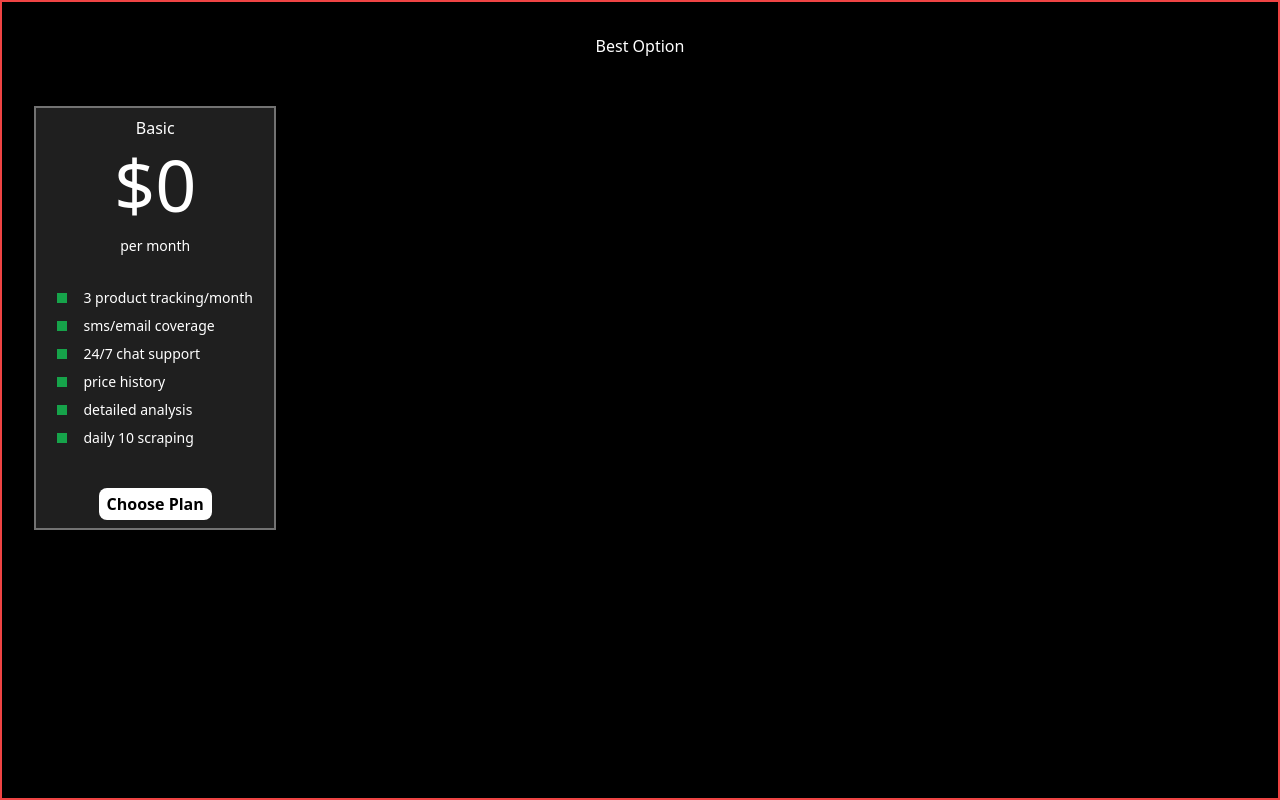
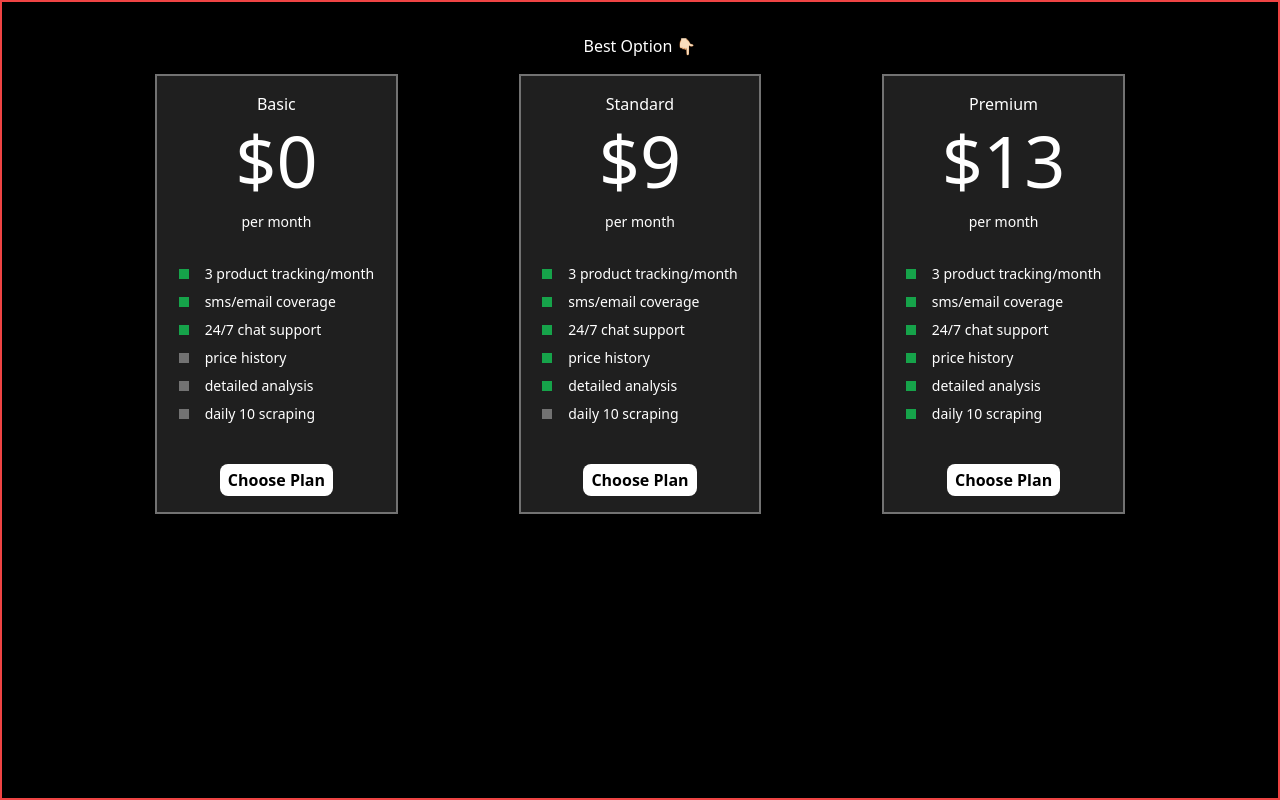
Before and after one commit to DeveloperAromal/PriceHwak, a Next.js app: page /pricing in a window 1280 px wide. Built offline with nearby package versions, Linux system fonts and the light colour scheme.

Commit message:
passed array object

```diff
--- a/app/components/Pricing.tsx
+++ b/app/components/Pricing.tsx
@@ -2,52 +2,76 @@ import React from 'react'
 import Button from './includes/Button'
 
 const Pricing = () => {
+  const pricingCards = [
+    {
+        name: "Basic",
+        price: "$0",
+        timeframe: "per month",
+        features: [
+            { feature: "3 product tracking/month", available: true },
+            { feature: "sms/email coverage", available: true },
+            { feature: "24/7 chat support", available: true },
+            { feature: "price history", available: false },
+            { feature: "detailed analysis", available: false },
+            { feature: "daily 10 scraping", available: false }
+        ]
+    },
+    {
+        name: "Standard",
+        price: "$9",
+        timeframe: "per month",
+        features: [
+            { feature: "3 product tracking/month", available: true },
+            { feature: "sms/email coverage", available: true },
+            { feature: "24/7 chat support", available: true },
+            { feature: "price history", available: true },
+            { feature: "detailed analysis", available: true },
+            { feature: "daily 10 scraping", available: false }
+        ]
+    },
+    {
+        name: "Premium",
+        price: "$13",
+        timeframe: "per month",
+        features: [
+            { feature: "3 product tracking/month", available: true },
+            { feature: "sms/email coverage", available: true },
+            { feature: "24/7 chat support", available: true },
+            { feature: "price history", available: true },
+            { feature: "detailed analysis", available: true },
+            { feature: "daily 10 scraping", available: true }
+        ]
+    }
+];
   return (
     <>
       <section className='p-8 border-2 border-red-500 w-screen h-screen flex flex-col items-center'>
-        <div className="top mb-12">
-          <h4>Best Option</h4>
+        <div className="top mb-4">
+          <h4>Best Option 👇🏻</h4>
         </div>
-        <div className="bottom flex items-center justify-between w-full">
-          <div className="card_one border-2 border-69 bg-70 w-1/5 flex flex-col items-center py-2 px-4">
+        <div className="bottom flex items-center justify-evenly w-full">
+        {pricingCards.map((card, index) => (
+                <div key={index} className="card_one border-2 border-69 bg-70 w-1/5 flex flex-col items-center py-4 px-4">
                     <div className="main flex flex-col items-center justify-center mb-8">
-              <h4 className='mb-2'>Basic</h4>
-              <h1 className='text-7xl mb-4'>$0</h1>
-              <p className='text-sm'>per month</p>
+                        <h4 className='mb-2'>{card.name}</h4>
+                        <h1 className='text-7xl mb-4'>{card.price}</h1>
+                        <p className='text-sm'>{card.timeframe}</p>
                     </div>
                     <div className="sub_main mb-8">
                         <ul>
-                <li className='flex items-center mb-2'>
-                  <div className='w-2.5 h-2.5 bg-green-600 mr-4 '></div>
-                  <h5 className='text-sm'>3 product tracking/month</h5>
+                            {card.features.map((feature, idx) => (
+                                <li key={idx} className='flex items-center mb-2'>
+                                    <div className={`w-2.5 h-2.5 ${feature.available ? 'bg-green-600' : 'bg-69'} mr-4 `}></div>
+                                    <h5 className='text-sm'>{feature.feature}</h5>
                                 </li>
-                <li className='flex items-center mb-2'>
-                  <div className='w-2.5 h-2.5 bg-green-600 mr-4'></div>
-                  <h5 className='text-sm'>sms/email coverage</h5>
-                </li>
-                <li className='flex items-center mb-2'>
-                  <div className='w-2.5 h-2.5 bg-green-600 mr-4'></div>
-                  <h5 className='text-sm'>24/7 chat support</h5>
-                </li>
-                <li className='flex items-center mb-2'>
-                  <div className='w-2.5 h-2.5 bg-green-600 mr-4'></div>
-                  <h5 className='text-sm'>price history</h5>
-                </li>
-                <li className='flex items-center mb-2'>
-                  <div className='w-2.5 h-2.5 bg-green-600 mr-4'></div>
-                  <h5 className='text-sm'>detailed analysis</h5>
-                </li>
-                <li className='flex items-center mb-2'>
-                  <div className='w-2.5 h-2.5 bg-green-600 mr-4'></div>
-                  <h5 className='text-sm'>daily 10 scraping</h5>
-                </li>
+                            ))}
                         </ul>
                     </div>
-
                     <div className="bottom_main">
                         <Button title='Choose Plan' href='/' className='bg-white text-black py-1 px-2 font-bold rounded-lg'/>
                     </div>
                 </div>
+            ))}
         </div>
       </section>
     </>
```
Lines whose indentation alone changed are shown as unchanged.
